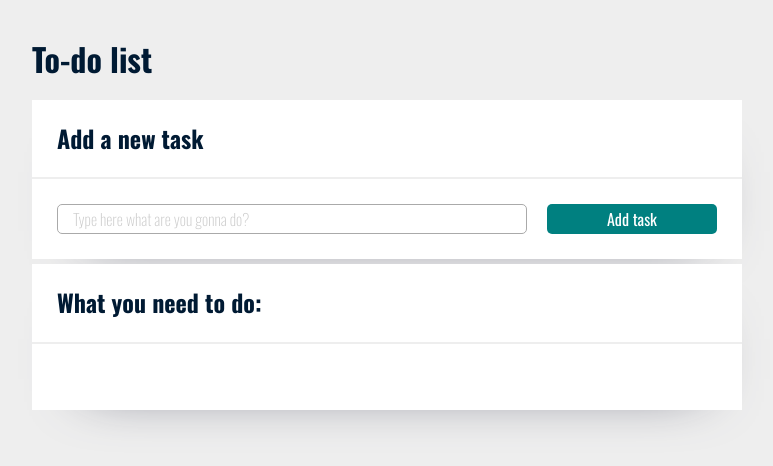
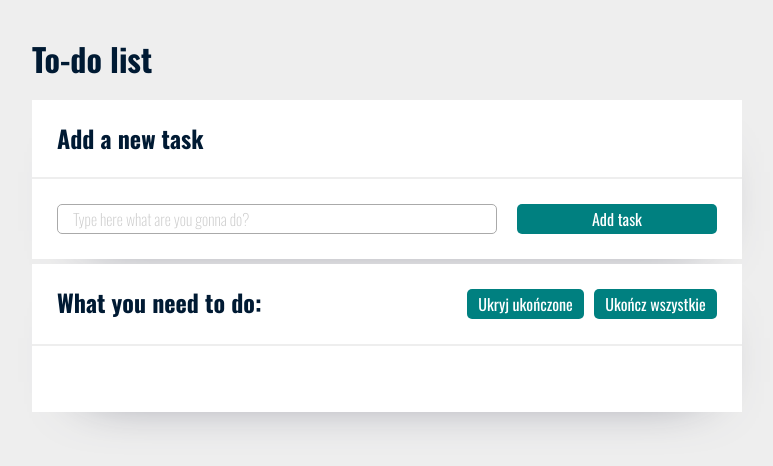
Before and after one commit to carterstorm/to-do-list, a plain HTML site: page index.html in a window 1280 px wide. Shown: the whole page, without its empty margins (253-1026 px from the left). Drawn offline with nearby package versions, Linux system fonts and the light colour scheme.

Commit message:
added section__buttons element

```diff
--- a/css/form.css
+++ b/css/form.css
@@ -1,13 +1,12 @@
 .form {
     display: grid;
-    grid-template-columns: 1fr auto;
+    grid-template-columns: 1fr 200px;
     gap: 20px;
 }
 
 @media (max-width: 600px) {
     .form {
         grid-template-columns: 1fr;
-        grid-template-rows: 30px 30px;
     }
 }
 
@@ -22,21 +21,3 @@
     color: #ccc;
     font-weight: 200;
 }
-
-.form__button {
-    border: none;
-    border-radius: 5px;
-    padding: 0 60px;
-    background-color: teal;
-    color: #fff;
-    cursor: pointer;
-    transition: .2s;
-}
-
-.form__button:hover {
-    background-color: rgb(1, 161, 161);
-}
-
-.form__button:active {
-    background-color: rgb(4, 204, 204);
-}
--- a/css/section.css
+++ b/css/section.css
@@ -2,6 +2,18 @@
     background-color: #fff;
     margin-bottom: 5px;
     box-shadow: 7px 22px 58px -49px rgba(66, 68, 90, 1);
+}
+
+.section__container {
+    display: grid;
+    grid-template-columns: 1fr 300px;
+    border-bottom: 2px solid #eee;
+}
+
+@media (max-width: 600px) {
+    .section__container {
+        grid-template-columns: 1fr;
+    }
 }
 
 .section__header {
@@ -10,6 +22,30 @@
     border-bottom: 2px solid #eee;
 }
 
+@media (max-width: 600px) {
+    .section__header {
+        padding: 15px 25px;
+    }
+}
+
+.section__header--offborder{
+    border: none;
+}
+
+.section__buttons {
+    padding: 25px;
+    display: grid;
+    grid-template-columns: auto auto;
+    gap: 10px;
+}
+
+@media (max-width: 600px) {
+    .section__buttons {
+        grid-template-columns: 1fr;
+        padding: 15px 25px;
+    }
+}
+
 .section__body {
     padding: 25px;
 }
--- a/index.html
+++ b/index.html
@@ -11,6 +11,7 @@
     <link rel="stylesheet" href="css/section.css">
     <link rel="stylesheet" href="css/form.css">
     <link rel="stylesheet" href="css/list.css">
+    <link rel="stylesheet" href="css/button.css">
     <link rel="preconnect" href="https://fonts.googleapis.com">
     <link rel="preconnect" href="https://fonts.gstatic.com" crossorigin>
     <link rel="stylesheet" href="https://cdnjs.cloudflare.com/ajax/libs/normalize/8.0.1/normalize.min.css" integrity="sha512-NhSC1YmyruXifcj/KFRWoC561YpHpc5Jtzgvbuzx5VozKpWvQ+4nXhPdFgmx8xqexRcpAglTj9sIBWINXa8x5w==" crossorigin="anonymous" referrerpolicy="no-referrer" />
@@ -28,12 +29,18 @@
             <div class="section__body">
                 <form class="form js-form">
                     <input class="form__input js-newTask" type="text" placeholder="Type here what are you gonna do?">
-                    <button class="form__button">Add task</button>
+                    <button class="button">Add task</button>
                 </form>
             </div>
         </section>
         <section class="section">
-            <h2 class="section__header">What you need to do:</h2>
+            <div class="section__container">
+                <h2 class="section__header section__header--offborder">What you need to do:</h2>
+                <div class="section__buttons">
+                    <button class="button">Ukryj ukończone</button>
+                    <button class="button">Ukończ wszystkie</button>
+                </div>
+            </div>
             <div class="section__body">
                 <ul class="list js-list">
                 </ul>
```
